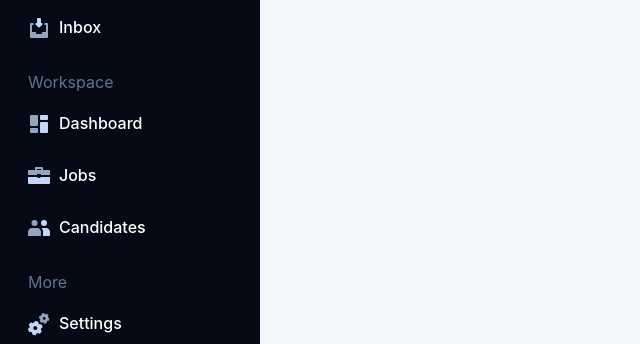
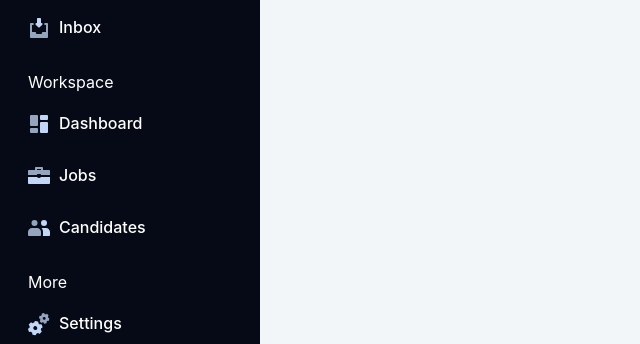
Before and after one commit to Ajmaljalal/arora, a Next.js app: page / in a window 1280 px wide. Shown: the part 124-468 px from the top of the page, without its empty margins (0-640 px from the left). Built offline with nearby package versions, Linux system fonts and the light colour scheme.

Commit message:
theme color changes

```diff
--- a/src/theme/theme.js
+++ b/src/theme/theme.js
@@ -15,10 +15,15 @@ const theme = extendTheme({
       containerBackground: '#F3F6F9',
       white: '#FFFFFF',
       black: '#060A16',
-      grey: '#60728F',
-      greyDisabled: '#CDCED0',
       red: '#EA4335',
-      darkGrey: '#77849E',
+      yellow: '#FFD831',
+      orang: '#FF7B31',
+      grey500: '#77849E',
+      grey400: '#60728F',
+      grey300: '#ACBAD1',
+      grey200: '#ECF0FC',
+      grey100: '#F3F6F9',
+      grey50: '#CDCED0',
     }
   }
 })
```
